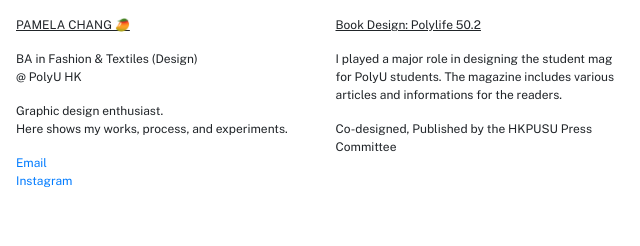
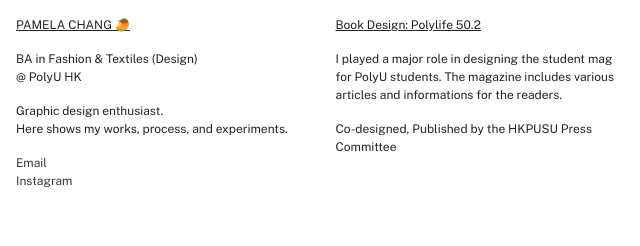
Before and after one commit to pamelaxchang/pamelaxchang.github.io, a plain HTML site: page index.html in a window 1280 px wide. Shown: the top 246 px of the page, 0-640 px from the left. Drawn offline with nearby package versions, Linux system fonts and the light colour scheme.

Commit message:
fix links arent dark

```diff
--- a/index.html
+++ b/index.html
@@ -23,9 +23,9 @@
                             Here shows my works, process, and experiments.
                         </p>
                         <div>
-                            <a href="mailto:cheukyan.0501@gmail.com" class="link-dark">Email</a>
+                            <a href="mailto:cheukyan.0501@gmail.com" class="text-dark">Email</a>
                             <br />
-                            <a href="https://www.instagram.com/pamelaxchang" class="link-dark" target="_blank">Instagram</a>
+                            <a href="https://www.instagram.com/pamelaxchang" class="text-dark" target="_blank">Instagram</a>
                         </div>
                     </div>
                 </div>
```
